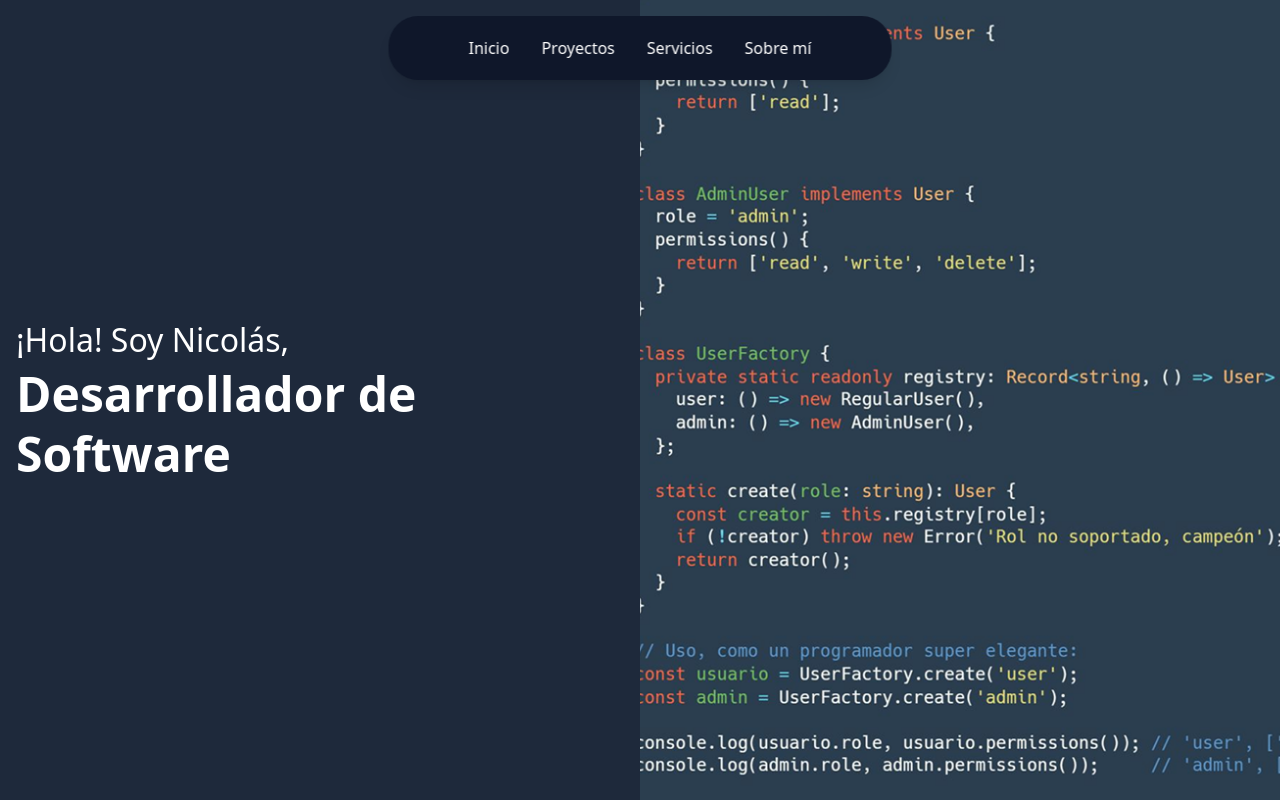
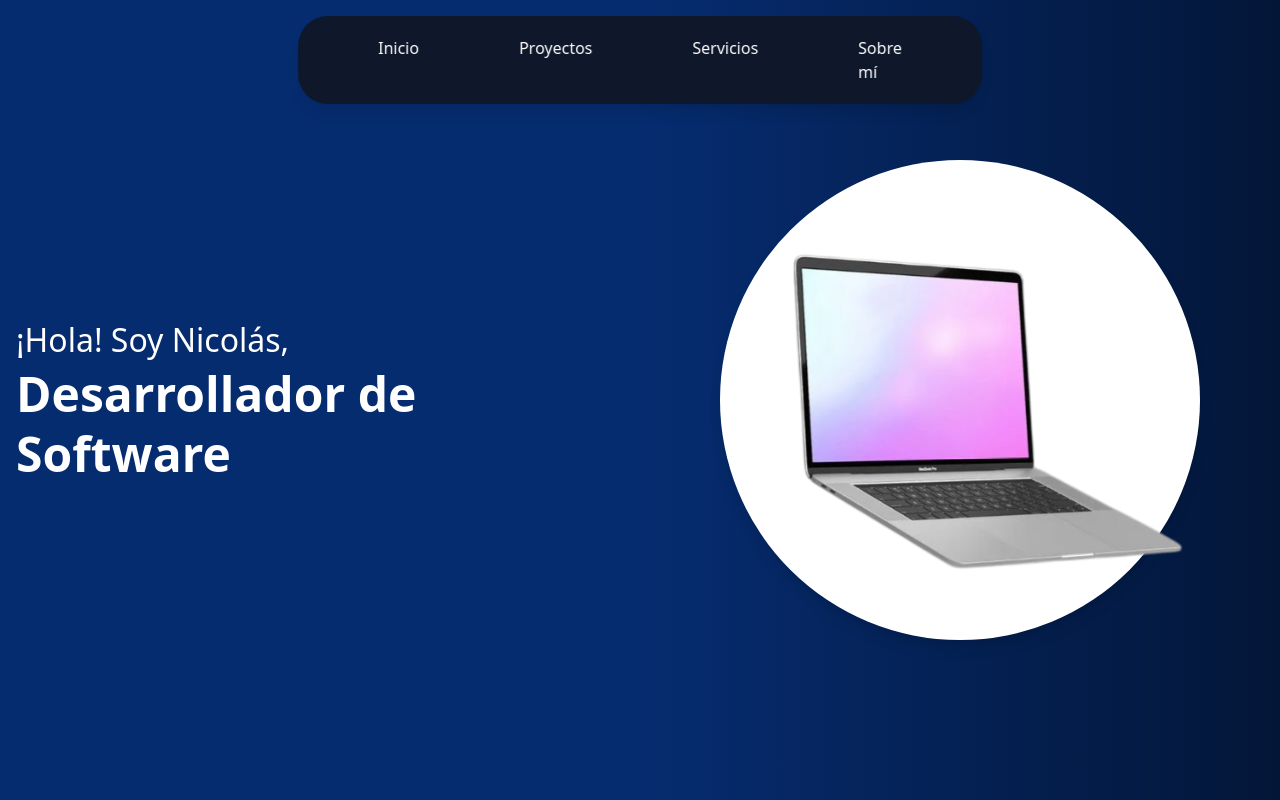
Before and after one commit to Niser01/Portafolio, a SvelteKit app: page / in a window 1280 px wide. Shown: the top 800 px of the page. Built offline with nearby package versions, Linux system fonts and the light colour scheme.

Commit message:
Actualización Hero
Se actualiza el hero de la pagina web

```diff
--- a/src/app.css
+++ b/src/app.css
@@ -1,3 +1,19 @@
 @import 'tailwindcss';
 @plugin '@tailwindcss/forms';
 @plugin '@tailwindcss/typography';
+
+
+@keyframes fadeInUp {
+0% {
+    opacity: 0;
+    transform: translateY(20px);
+}
+100% {
+    opacity: 1;
+    transform: translateY(0);
+}
+}
+
+.animate-fadeInUp {
+animation: fadeInUp 0.8s ease-out forwards;
+}
--- a/src/lib/components/Navbar.svelte
+++ b/src/lib/components/Navbar.svelte
@@ -5,7 +5,7 @@
 </script>
 
 <nav class="fixed top-4 left-1/2 transform -translate-x-1/2 bg-[#0F172A] shadow-lg rounded-[30px] px-20 py-5 z-50">
-  <div class="flex space-x-8">
+  <div class="flex space-x-25">
     <a href="#hero" class="text-white hover:text-blue-400">Inicio</a>
     <a href="#proyectos" class="text-white hover:text-blue-400">Proyectos</a>
     <a href="#servicios" class="text-white hover:text-blue-400">Servicios</a>
--- a/src/routes/+page.svelte
+++ b/src/routes/+page.svelte
@@ -1,6 +1,9 @@
-<section id="hero" class="h-screen flex items-center" style="background-color: #1E293B;">
-  <div class="w-full flex flex-col md:flex-row h-full">
+<section id="hero" class="relative h-screen flex items-center justify-center text-white overflow-hidden">
+  <div class="absolute inset-0 z-0" style="
+    background: linear-gradient(to right, #062C70 50%, black 150%);
+  "></div>
 
+  <div class="w-full flex flex-col md:flex-row h-full relative z-10">
     <div class="text-white md:w-1/2 flex flex-col justify-center h-full space-y-4">
       <div class="max-w-7xl mx-auto px-4">
         <p class="text-[32px] font-normal">¡Hola! Soy Nicolás,</p>
@@ -8,12 +11,14 @@
       </div>
     </div>
 
-    <div class="md:w-1/2 h-full">
-        <img src="/home_image.png" alt="Imagen de fondo" class="w-full h-full object-cover"/>
+    <div class="md:w-1/2 h-full flex items-center justify-center relative">
+      <div class="w-120 h-120 bg-white rounded-full shadow-lg absolute z-0"></div>
+      <img src="/imagen_banner.png" alt="Mockup computador" class="w-200 h-200 object-contain relative z-10 opacity-0 translate-y-4 animate-fadeInUp"/>
+
     </div>
+
   </div>
 </section>
-
 
 <section id="proyectos" class="h-screen flex items-center justify-center bg-white">
   <h2 class="text-4xl">Proyectos</h2>
```
Also changed, not shown: static/imagen_banner.png (added).
